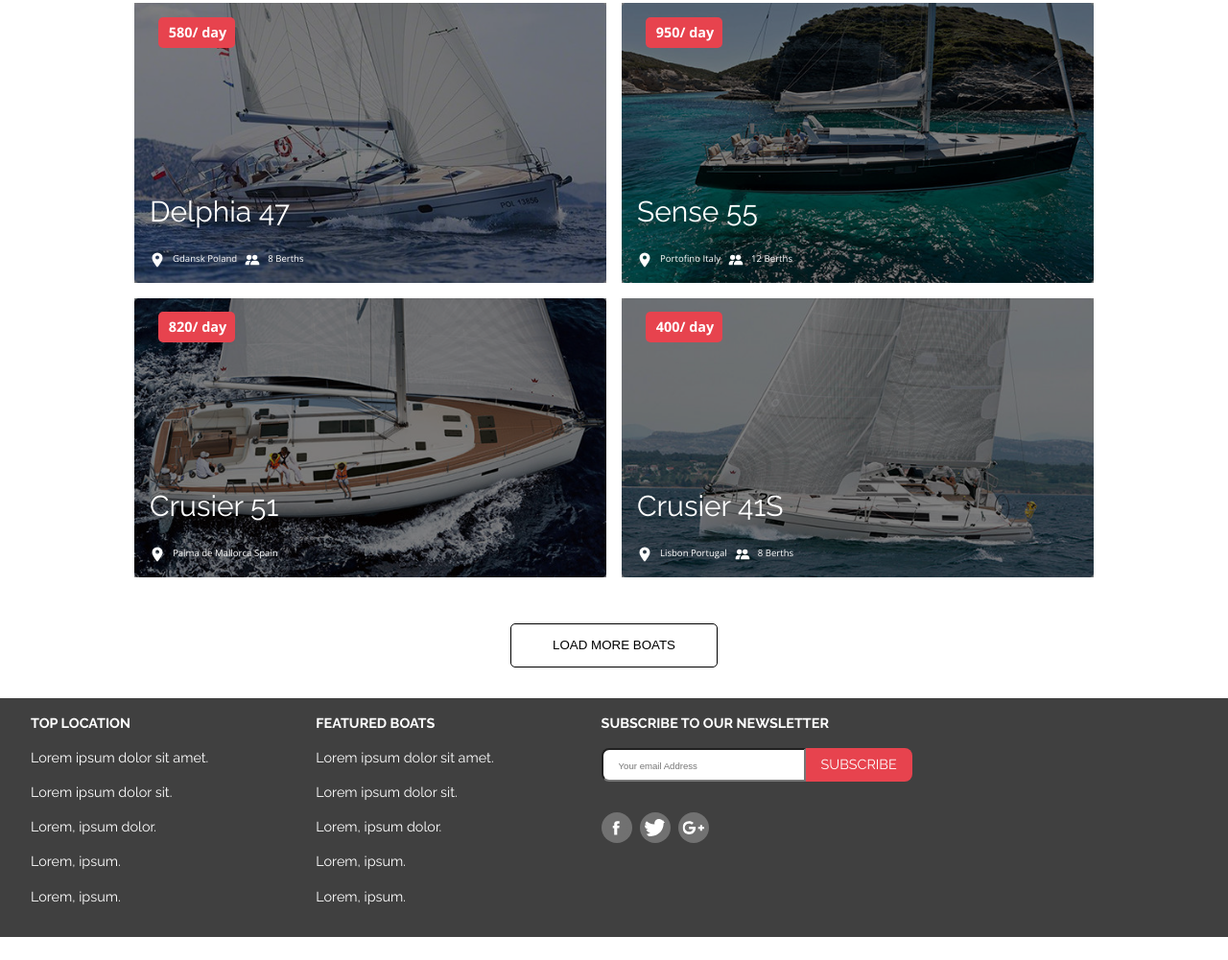
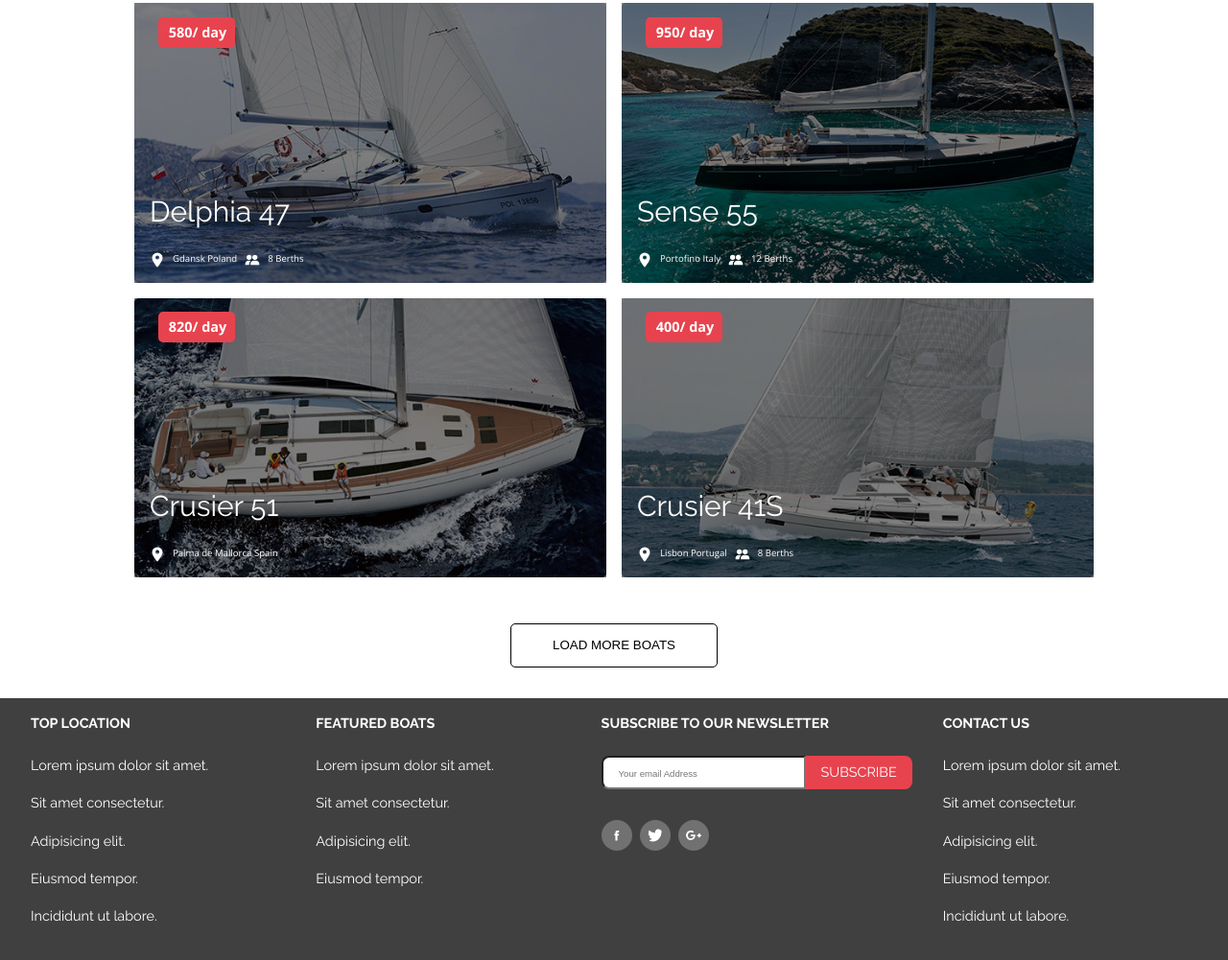
Before and after one commit to Diegoireland1975/Nava-Boat, a plain HTML site: page index.html in a window 1280 px wide. Shown: the part 2509-3510 px from the top of the page at 96% size. Before the commit the page ends 3486 px from the top, so only its background shows below. Drawn offline with nearby package versions, Linux system fonts and the light colour scheme.

Commit message:
finished footer

```diff
--- a/css/master.css
+++ b/css/master.css
@@ -419,10 +419,11 @@ header p {
 .main-footer li:first-child {
   font-weight: bold;
   text-transform: uppercase;
+  margin-bottom: 1.5rem;
 }
 
 .main-footer li {
-  margin-bottom: 1rem;
+  margin-bottom: 1.2rem;
 }
 
 .main-footer .subscribe {
@@ -455,7 +456,7 @@ header p {
   margin-right: 0.5rem;
   background-color: #717171;
   border-radius: 50%;
-  padding: 0.3rem;
+  padding: 0.5rem;
 }
 @media (min-width: 768px) {
   .flex {
--- a/index.html
+++ b/index.html
@@ -196,19 +196,18 @@
       <ul>
         <li>Top Location</li>
         <li><a href="#">Lorem ipsum dolor sit amet.</a></li>
-        <li><a href="#">Lorem ipsum dolor sit.</a></li>
-        <li><a href="#">Lorem, ipsum dolor.</a></li>
-        <li><a href="#">Lorem, ipsum.</a></li>
-        <li><a href="#">Lorem, ipsum.</a></li>
+        <li><a href="#">Sit amet consectetur.</a></li>
+        <li><a href="#">Adipisicing elit.</a></li>
+        <li><a href="#">Eiusmod tempor.</a></li>
+        <li><a href="#">Incididunt ut labore.</a></li>
       </ul>
 
       <ul>
         <li>Featured Boats</li>
         <li><a href="#">Lorem ipsum dolor sit amet.</a></li>
-        <li><a href="#">Lorem ipsum dolor sit.</a></li>
-        <li><a href="#">Lorem, ipsum dolor.</a></li>
-        <li><a href="#">Lorem, ipsum.</a></li>
-        <li><a href="#">Lorem, ipsum.</a></li>
+        <li><a href="#">Sit amet consectetur.</a></li>
+        <li><a href="#">Adipisicing elit.</a></li>
+        <li><a href="#">Eiusmod tempor.</a></li>
       </ul>
 
       <ul>
@@ -224,6 +223,14 @@
         </div>
       </ul>
 
+      <ul>
+        <li>Contact Us</li>
+        <li><a href="#">Lorem ipsum dolor sit amet.</a></li>
+        <li><a href="#">Sit amet consectetur.</a></li>
+        <li><a href="#">Adipisicing elit.</a></li>
+        <li><a href="#">Eiusmod tempor.</a></li>
+        <li><a href="#">Incididunt ut labore.</a></li>
+      </ul>
     </div>
   </footer>
 </body>
```
